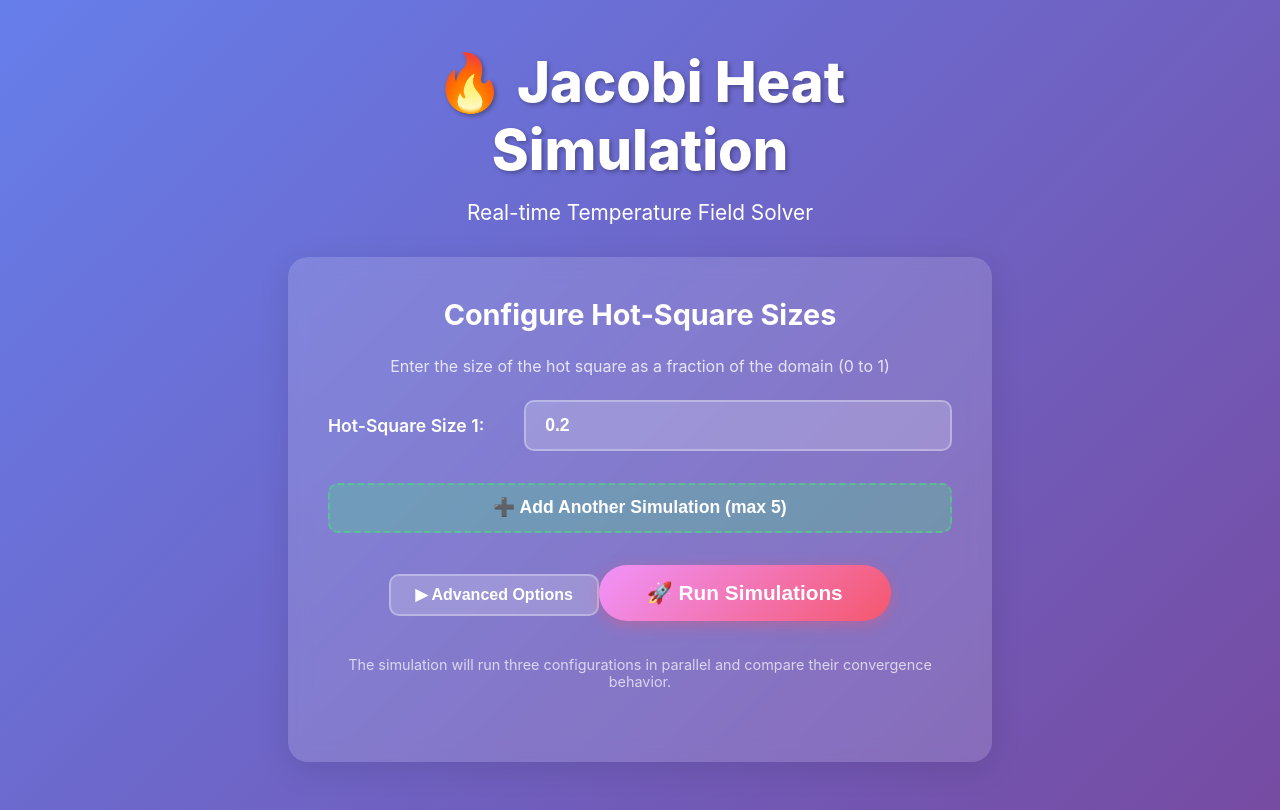
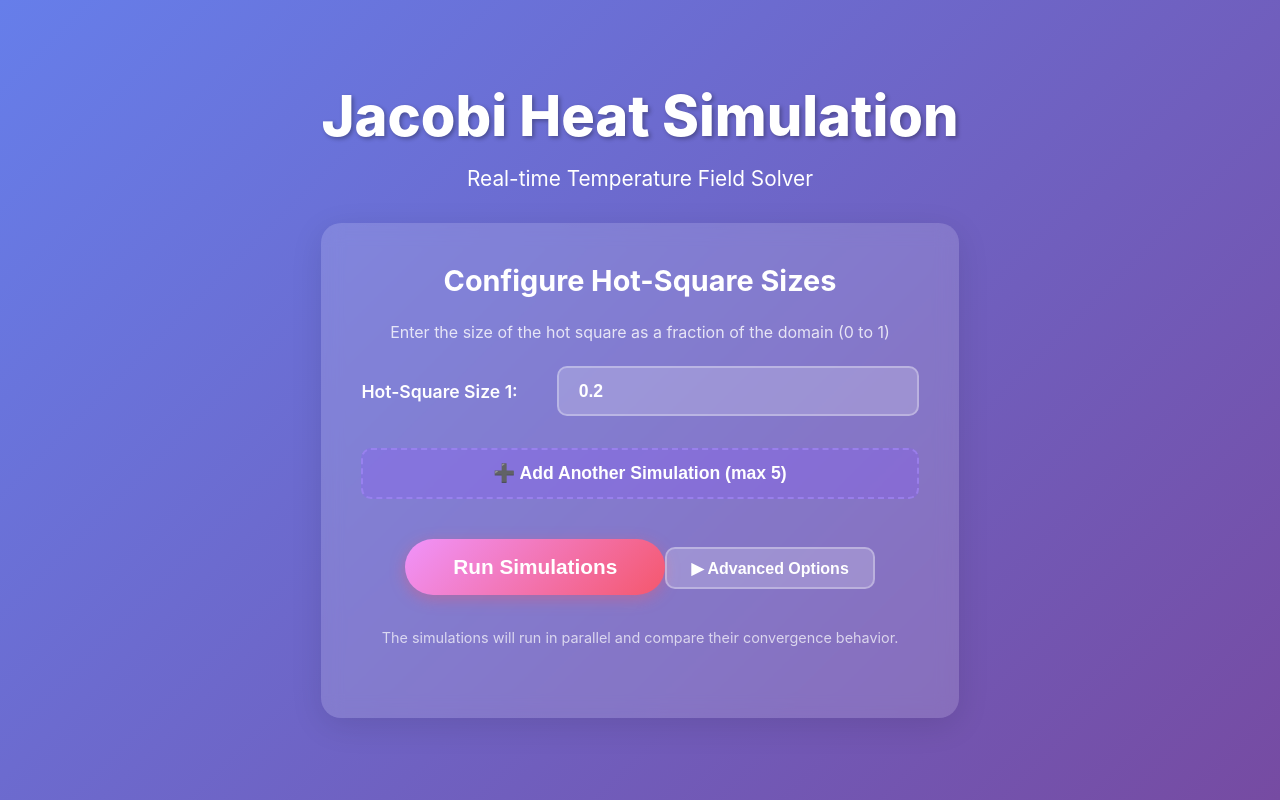
Before and after one commit to MaartenStork/SVVR, a React (Create React App) app in the folder webapp/frontend/: page / in a window 1280 px wide. Built offline with nearby package versions, Linux system fonts and the light colour scheme; no server answers.

Commit message:
Update WelcomeScreen.js

```diff
--- a/webapp/frontend/src/components/WelcomeScreen.js
+++ b/webapp/frontend/src/components/WelcomeScreen.js
@@ -65,7 +65,7 @@ function WelcomeScreen({ onStart }) {
         animate={{ scale: 1 }}
         transition={{ duration: 0.5, delay: 0.2 }}
       >
-        🔥 Jacobi Heat Simulation
+        Jacobi Heat Simulation
       </motion.h1>
 
       <motion.p
@@ -132,8 +132,8 @@ function WelcomeScreen({ onStart }) {
                 type="button"
                 onClick={addSimulation}
                 style={{
-                  background: 'rgba(74, 222, 128, 0.3)',
-                  border: '2px dashed rgba(74, 222, 128, 0.6)',
+                  background: 'rgba(139, 92, 246, 0.3)',
+                  border: '2px dashed rgba(167, 139, 250, 0.6)',
                   color: 'white',
                   padding: '0.8rem',
                   borderRadius: '10px',
@@ -149,6 +149,16 @@ function WelcomeScreen({ onStart }) {
             )}
           </div>
 
+          <motion.button
+            type="submit"
+            className="start-button"
+            whileHover={{ scale: 1.05 }}
+            whileTap={{ scale: 0.95 }}
+            style={{ marginBottom: '0rem' }}
+          >
+            Run Simulations
+          </motion.button>
+
           {/* Advanced Options Toggle */}
           <button
             type="button"
@@ -162,6 +172,7 @@ function WelcomeScreen({ onStart }) {
               cursor: 'pointer',
               fontSize: '1rem',
               fontWeight: '600',
+              marginTop: '1rem',
               marginBottom: '1rem'
             }}
           >
@@ -252,19 +263,10 @@ function WelcomeScreen({ onStart }) {
               </p>
             </motion.div>
           )}
-
-          <motion.button
-            type="submit"
-            className="start-button"
-            whileHover={{ scale: 1.05 }}
-            whileTap={{ scale: 0.95 }}
-          >
-            🚀 Run Simulations
-          </motion.button>
         </form>
 
         <p style={{ fontSize: '0.9rem', marginTop: '1.5rem', opacity: 0.7 }}>
-          The simulation will run three configurations in parallel and compare their convergence behavior.
+          The simulations will run in parallel and compare their convergence behavior.
         </p>
       </motion.div>
     </motion.div>
```
